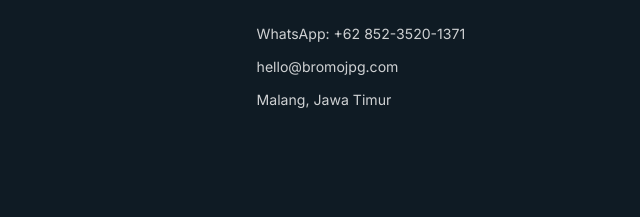
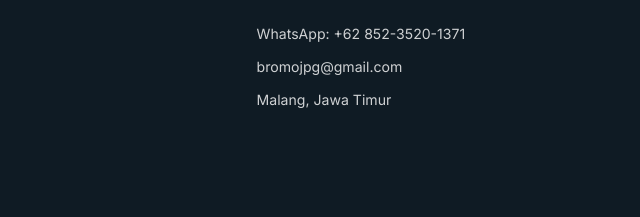
Before and after one commit to bromojpg-26/bromojpg, a plain HTML site: page banyuwangi.html in a window 1280 px wide. Shown: the part 1327-1544 px from the top of the page, 640-1280 px from the left. Drawn offline with Linux system fonts and the light colour scheme.

Commit message:
Update footer contact email to bromojpg@gmail.com
Co-Authored-By: Claude Sonnet 5 <noreply@anthropic.com>

```diff
--- a/banyuwangi.html
+++ b/banyuwangi.html
@@ -90,7 +90,7 @@
     <div class="footer__col">
       <h4>Kontak</h4>
       <a href="https://wa.me/6285235201371" target="_blank" rel="noopener">WhatsApp: +62 852-3520-1371</a>
-      <a href="mailto:hello@bromojpg.com">hello@bromojpg.com</a>
+      <a href="mailto:bromojpg@gmail.com">bromojpg@gmail.com</a>
       <span>Malang, Jawa Timur</span>
     </div>
   </div>
```
Also changed, not shown: city-tour.html (+1 -1 lines), index.html (+1 -1 lines).
